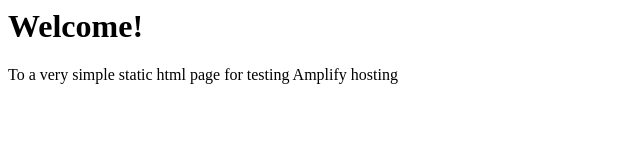
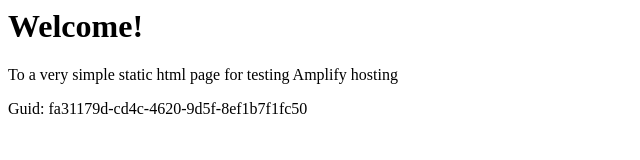
Before and after one commit to aws-aemilia-mxp/Github-PR-Commit-Integration-Test-DoNotTouch-Gith-P5X5MO5I-v1-preprod-eu-south-1, a website: page src/index.html in a window 1280 px wide. Shown: the whole page, without its empty margins (0-640 px from the left). Drawn offline with Linux system fonts and the light colour scheme.

Commit message:
commit from integ tests

```diff
--- a/src/index.html
+++ b/src/index.html
@@ -1,3 +1,5 @@
+
+
 <html lang="en">
 
 <head>
@@ -10,6 +12,6 @@
 <body>
     <h1>Welcome!</h1>
     <p>To a very simple static html page for testing Amplify hosting</p>
-</body>
+    <p>Guid: fa31179d-cd4c-4620-9d5f-8ef1b7f1fc50</p></body>
 
 </html>
```
